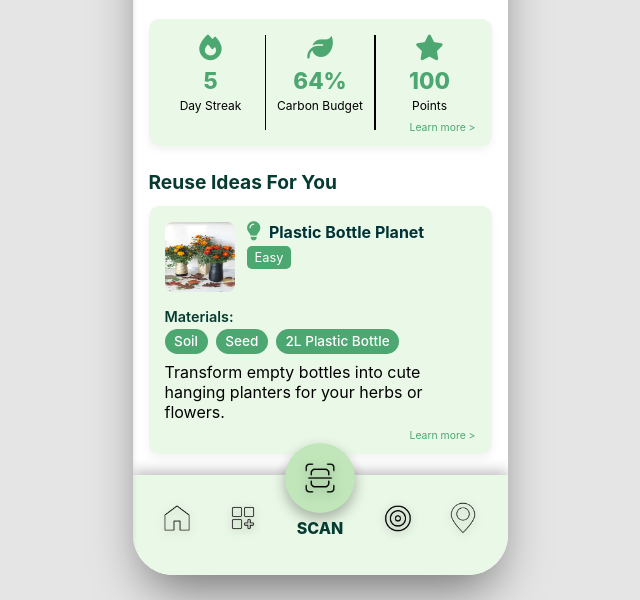
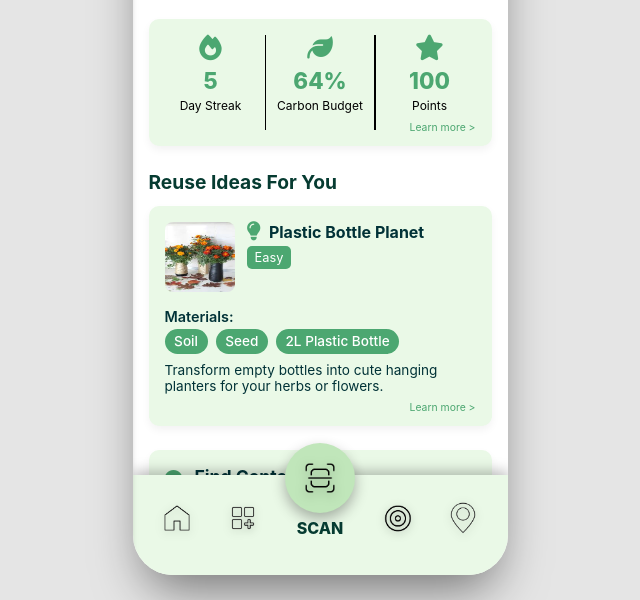
Before and after one commit to Guigguls/REGEN, a plain HTML site: page template/home.html in a window 1280 px wide. Shown: the part 200-800 px from the top of the page, without its empty margins (320-960 px from the left). Drawn offline with Linux system fonts and the light colour scheme.

Commit message:
updated home

```diff
--- a/template/css/layout.css
+++ b/template/css/layout.css
@@ -456,15 +456,23 @@ body {
   align-self: flex-start;
 }
 
+.reuse-description {
+  font-size: 0.85rem;
+  color: #013237;
+  margin: 0;
+  text-align: left;
+}
+
 .reuse-materials {
   margin-left: 0;
   margin-bottom: 0.5rem;
+  color: #013237;
 }
 
 .materials-label {
   font-size: 0.9rem;
   font-weight: 600;
-  color: #063b31;
+  color: #013237;
   display: block;
   margin-bottom: 0.25rem;
 }
@@ -533,7 +541,7 @@ body {
 .find-title {
   font-size: 1.1rem;
   font-weight: 700;
-  color: #4CA771;
+  color: #013237;
   margin: 0;
 }
 
@@ -546,7 +554,7 @@ body {
 
 .find-description {
   font-size: 0.85rem;
-  color: #333;
+  color: #013237;
   margin: 0;
   text-align: left;
 }
```
